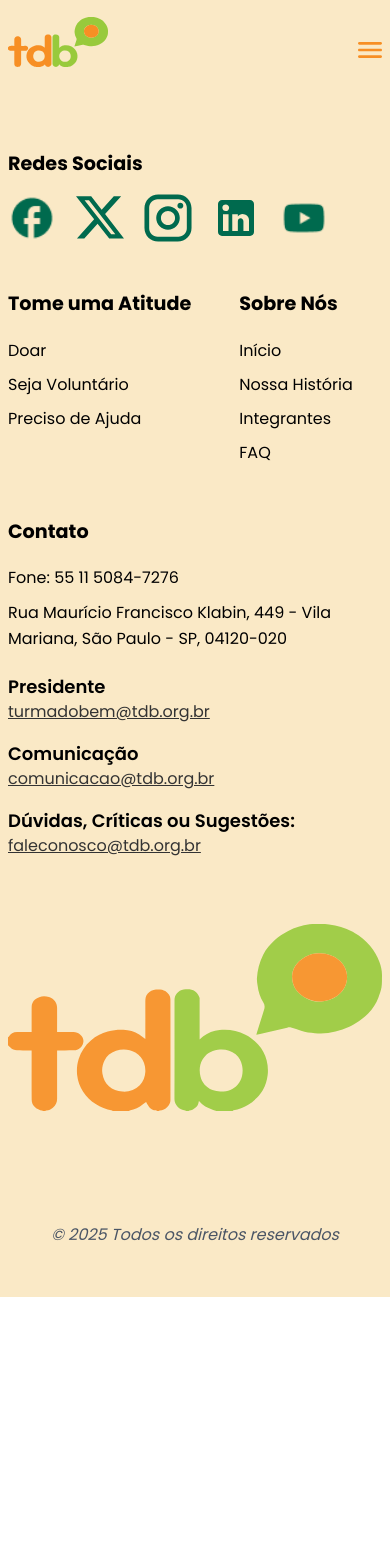
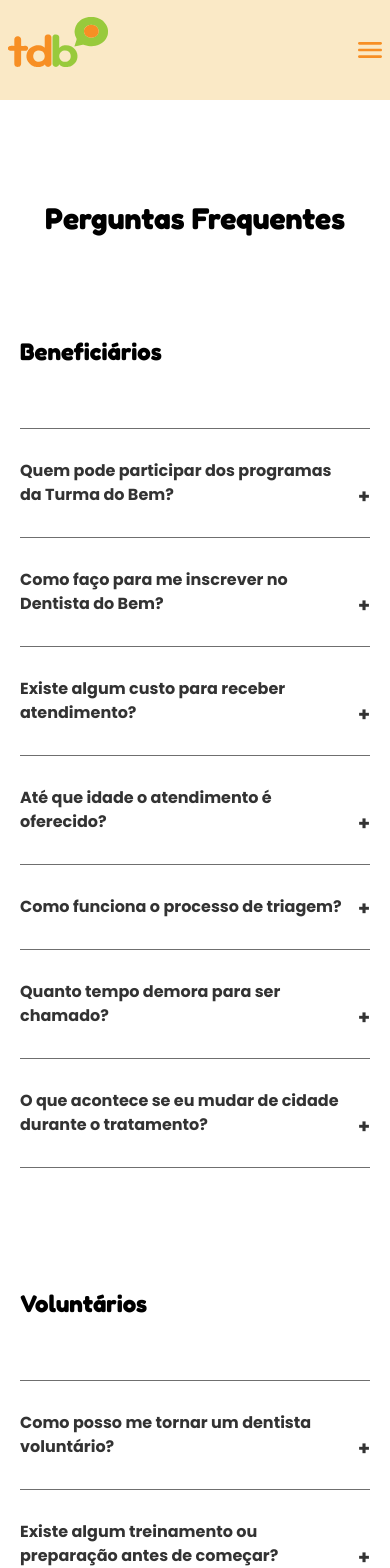
Before and after one commit to TdB-PlataformaRaizDoBem/Raiz-do-Bem, a React (Vite) app: page /faq in a window 390 px wide. Shown: the top 1568 px of the page. Before the commit the page ends 1297 px from the top, so only its background shows below. Built offline with nearby package versions, Linux system fonts and the light colour scheme.

Commit message:
feat(faq): implementa FAQ dinâmica com tipagem robusta e ajuste de layout responsivo

```diff
--- a/index.html
+++ b/index.html
@@ -2,7 +2,7 @@
 <html lang="en">
   <head>
     <meta charset="UTF-8" />
-    <link rel="icon" type="image/svg+xml" href="/vite.svg" />
+    <link rel="icon" type="image/svg+xml" href="./public/TDB_logo.svg" />
     <meta name="viewport" content="width=device-width, initial-scale=1.0" />
     <link href="https://fonts.googleapis.com/css2?family=Fredoka:wght@300..700&family=Poppins:wght@100..900&display=swap" rel="stylesheet">
     <title>raiz-do-bem</title>
--- a/src/pages/Team/Team.tsx
+++ b/src/pages/Team/Team.tsx
@@ -4,7 +4,7 @@
 import LinkedinIcon from "../../assets/svgs/mdi_linkedin_2.svg";
 import GithubIcon from "../../assets/svgs/mdi_github.svg";
 
-const Integrantes = () => {
+const Team = () => {
   const sectionTitle = "text-center font-title text-white font-bold";
   const socialIcon = "h-[60px] w-[60px] md:h-[80px] md:w-[80px] transition-transform duration-200 hover:scale-105 mx-[10px]";
 
@@ -64,4 +64,4 @@
   );
 };
 
-export default Integrantes;
+export default Team;
--- a/src/pages/faq/Faq.tsx
+++ b/src/pages/faq/Faq.tsx
@@ -1,10 +1,92 @@
 import React from "react";
+import { faqCategories, type FaqCategory, type FaqItem } from "./FaqData";
+import MascoteFaq from "../../assets/img/mascote.png";
+import { Link } from "react-router-dom";
 
 const Faq = () => {
+  const lineDecorator =
+    "before:content-[''] before:flex-1 before:h-[5px] before:bg-darkgreen before:rounded-[10px] before:mt-[30px] after:content-[''] after:flex-1 after:h-[5px] after:bg-darkgreen after:rounded-[10px] after:mt-[30px]";
+
+  const summaryBase =
+    "list-none cursor-pointer relative pr-[25px] font-bold text-black after:content-['+'] after:absolute after:right-0 after:font-bold after:text-[1.2rem] after:transition-transform after:duration-300";
+
   return (
-    <>
+    <div className="bg-white">
+      <section
+        className="mx-5 my-[100px] md:mx-[100px] md:my-[110px]"
+        aria-labelledby="perguntas-frequentes"
+      >
+        <h1
+          id="perguntas-frequentes"
+          className="text-center text-3xl md:text-[3rem] font-title font-bold mb-[100px] md:mb-[110px] max-w-[320px] md:max-w-full mx-auto"
+        >
+          Perguntas Frequentes
+        </h1>
 
-    </>
+        {faqCategories.map((category: FaqCategory, i: number) => (
+          <section key={i} className="mb-[120px]">
+            <h2
+              className={`text-center text-2xl md:text-[2.5rem] font-bold flex gap-4 md:gap-[60px] mb-[60px] items-start
+              ${lineDecorator} before:hidden md:before:block after:hidden md:after:block`}
+            >
+              {category.title}
+            </h2>
+
+            <div className="container-faq">
+              {category.questions.map((item: FaqItem, i: number) => (
+                <details
+                  key={i}
+                  className="group border-t border-black/70 py-[30px] last:border-bottom last:border-b last:border-black/70"
+                >
+                  <summary
+                    className={`${summaryBase} group-open:after:content-['–']`}
+                  >
+                    {item.q}
+                  </summary>
+                  <p className="pt-[15px] text-base md:text-lg">{item.r}</p>
+                </details>
+              ))}
+            </div>
+          </section>
+        ))}
+      </section>
+
+      {/* SEÇÃO CONTATO */}
+      <section
+        className="flex flex-col lg:flex-row gap-10 lg:gap-[40px] xl:gap-[80px] justify-center items-center lg:items-end px-5 md:px-[100px] pb-0"
+        aria-labelledby="entre-em-contato"
+      >
+        <img
+          src={MascoteFaq}
+          alt="Mascote Dentinho"
+          className="order-1 lg:order-none w-full max-w-[350px] md:max-w-[500px] lg:max-w-[450px] xl:max-w-[700px] object-contain block"
+        />
+
+        <div className="flex-1 max-w-[560px] text-center lg:text-left flex flex-col justify-center mb-10 lg:mb-[100px]">
+          <span className="text-lg md:text-[1.25rem] text-gray-600">
+            Você Tem Mais Perguntas?
+          </span>
+          <h3
+            id="entre-em-contato"
+            className="text-2xl md:text-[2rem] font-bold my-[15px] leading-tight"
+          >
+            Entre em Contato
+          </h3>
+          <p className="text-base md:text-[1.125rem] leading-relaxed mb-6">
+            Nossa equipe de atendimento ao cliente está aqui para ajudar ou e
+            apoiá-lo durante toda a sua jornada com a TdB. Você pode nos ligar,
+            enviar um WhatsApp ou e-mail.
+          </p>
+
+          <Link
+            to="/contact"
+            className="bg-orange text-white w-full max-w-[260px] md:max-w-[300px] lg:max-w-[220px] h-[40px] rounded-lg flex items-center justify-center font-medium transition-colors hover:bg-[#e57e0f] mx-auto lg:mx-0"
+          >
+            Contate-Nos
+          </Link>
+        </div>
+      </section>
+    </div>
   );
 };
 
--- /dev/null
+++ b/src/pages/faq/faqData.tsx
@@ -0,0 +1,132 @@
+export interface FaqItem {
+  q: string;
+  r: string;
+}
+
+export interface FaqCategory {
+  title: string;
+  questions: FaqItem[];
+}
+
+export const faqCategories : FaqCategory[] = [
+  {
+    title: "Beneficiários",
+    questions: [
+      {
+        q: "Quem pode participar dos programas da Turma do Bem?",
+        r: "Crianças e adolescentes de 11 a 17 anos em situação de vulnerabilidade social e mulheres que tiveram a dentição comprometida por situações de violência.",
+      },
+      {
+        q: "Como faço para me inscrever no Dentista do Bem?",
+        r: "A inscrição acontece por meio das triagens realizadas em escolas, instituições parceiras ou eventos da TdB.",
+      },
+      {
+        q: "Existe algum custo para receber atendimento?",
+        r: "Não. Todos os atendimentos oferecidos pela Turma do Bem são 100% gratuitos.",
+      },
+      {
+        q: "Até que idade o atendimento é oferecido?",
+        r: "Os jovens atendidos permanecem no programa até completarem 18 anos. Mulheres beneficiadas pelo Apolônias do Bem seguem o tratamento até a conclusão dos casos.",
+      },
+      {
+        q: "Como funciona o processo de triagem?",
+        r: "As pessoas passam por uma avaliação simples, sem procedimentos invasivos, para identificar a urgência e gravidade dos problemas bucais.",
+      },
+      {
+        q: "Quanto tempo demora para ser chamado?",
+        r: "O tempo varia conforme a fila de espera e a disponibilidade de dentistas voluntários na região.",
+      },
+      {
+        q: "O que acontece se eu mudar de cidade durante o tratamento?",
+        r: "O caso pode ser transferido para outro dentista voluntário próximo à nova cidade, conforme disponibilidade.",
+      },
+    ],
+  },
+  {
+    title: "Voluntários",
+    questions: [
+      {
+        q: "Como posso me tornar um dentista voluntário?",
+        r: "Basta preencher o formulário de inscrição disponível no site da TdB e aguardar o contato da equipe.",
+      },
+      {
+        q: "Existe algum treinamento ou preparação antes de começar?",
+        r: "Sim. O voluntário recebe orientações sobre os programas e materiais de apoio da TdB.",
+      },
+      {
+        q: "Quanto tempo de dedicação é esperado?",
+        r: "O tempo é flexível. Cada dentista voluntário decide a quantidade de casos que pode atender.",
+      },
+      {
+        q: "Posso escolher os casos que vou atender?",
+        r: "Os pacientes são encaminhados pela TdB, mas o dentista pode avaliar se consegue assumir o tratamento.",
+      },
+      {
+        q: "A ONG fornece materiais ou eu uso os do meu consultório?",
+        r: "O atendimento acontece no próprio consultório do voluntário, com seus materiais e recursos.",
+      },
+      {
+        q: "Como recebo informações sobre os pacientes encaminhados?",
+        r: "A equipe da TdB envia os dados e histórico do paciente diretamente para o dentista voluntário.",
+      },
+    ],
+  },
+  {
+    title: "Doadores e Apoiadores",
+    questions: [
+      {
+        q: "Como faço uma doação?",
+        r: "As doações podem ser realizadas diretamente no site oficial da TdB ou por campanhas parceiras.",
+      },
+      {
+        q: "Posso doar mensalmente (doação recorrente)?",
+        r: "Sim. É possível configurar doações mensais automáticas no site da TdB.",
+      },
+      {
+        q: "Minha doação é dedutível no imposto de renda?",
+        r: "Algumas modalidades de doação permitem dedução. Consulte um contador ou a equipe da TdB para confirmar.",
+      },
+      {
+        q: "Onde vejo os resultados das minhas doações?",
+        r: "O impacto das doações é divulgado em relatórios, redes sociais e no site da TdB.",
+      },
+      {
+        q: "Além de dinheiro, posso doar materiais ou serviços?",
+        r: "Sim. A TdB aceita contribuições de materiais odontológicos e serviços de apoio.",
+      },
+      {
+        q: "Como minha empresa pode se tornar parceira da TdB?",
+        r: "A empresa pode entrar em contato pelo site para firmar parcerias institucionais e de responsabilidade social.",
+      },
+    ],
+  },
+  {
+    title: "Público Geral",
+    questions: [
+      {
+        q: "O que é a Turma do Bem?",
+        r: "É uma organização da sociedade civil que oferece atendimento odontológico gratuito a pessoas em vulnerabilidade social.",
+      },
+      {
+        q: "Quais programas a ONG oferece?",
+        r: "O Dentista do Bem (para jovens de 11 a 17 anos) e o Apolônias do Bem (para mulheres vítimas de violência).",
+      },
+      {
+        q: "Em quais regiões do Brasil vocês atuam?",
+        r: "A TdB está presente em todo o Brasil, por meio de dentistas voluntários espalhados em centenas de cidades.",
+      },
+      {
+        q: "Como posso acompanhar os projetos e resultados?",
+        r: "Pelo site oficial, relatórios anuais e redes sociais da TdB.",
+      },
+      {
+        q: "Como entrar em contato com a equipe?",
+        r: "Pelo formulário de contato no site oficial ou pelos canais de atendimento informados nas redes sociais.",
+      },
+      {
+        q: "Vocês atuam fora do Brasil?",
+        r: "Sim. A Turma do Bem conta com voluntários em 12 países além do Brasil.",
+      },
+    ],
+  },
+];
```
Also changed, not shown: public/TDB_logo.svg (added).
